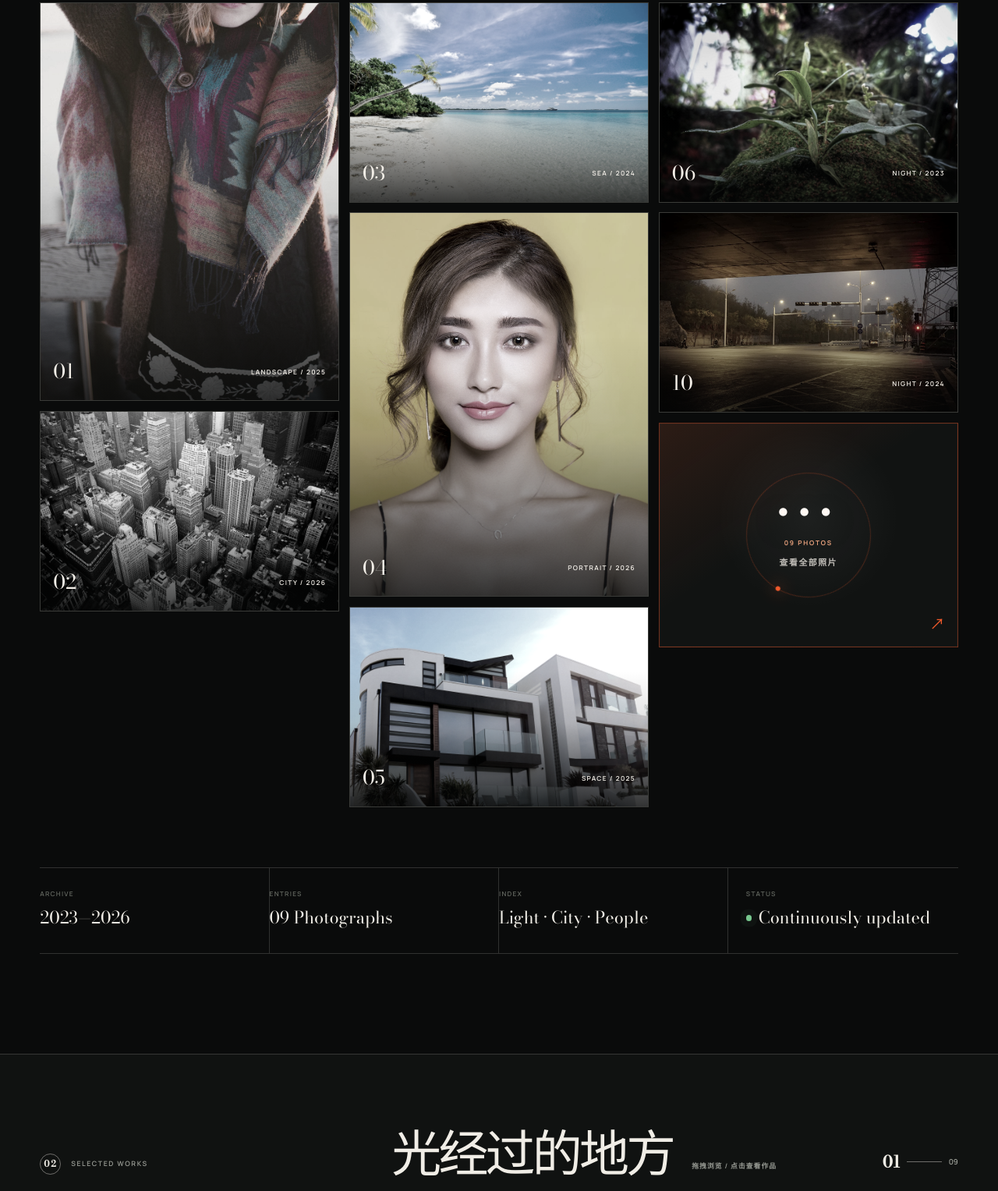
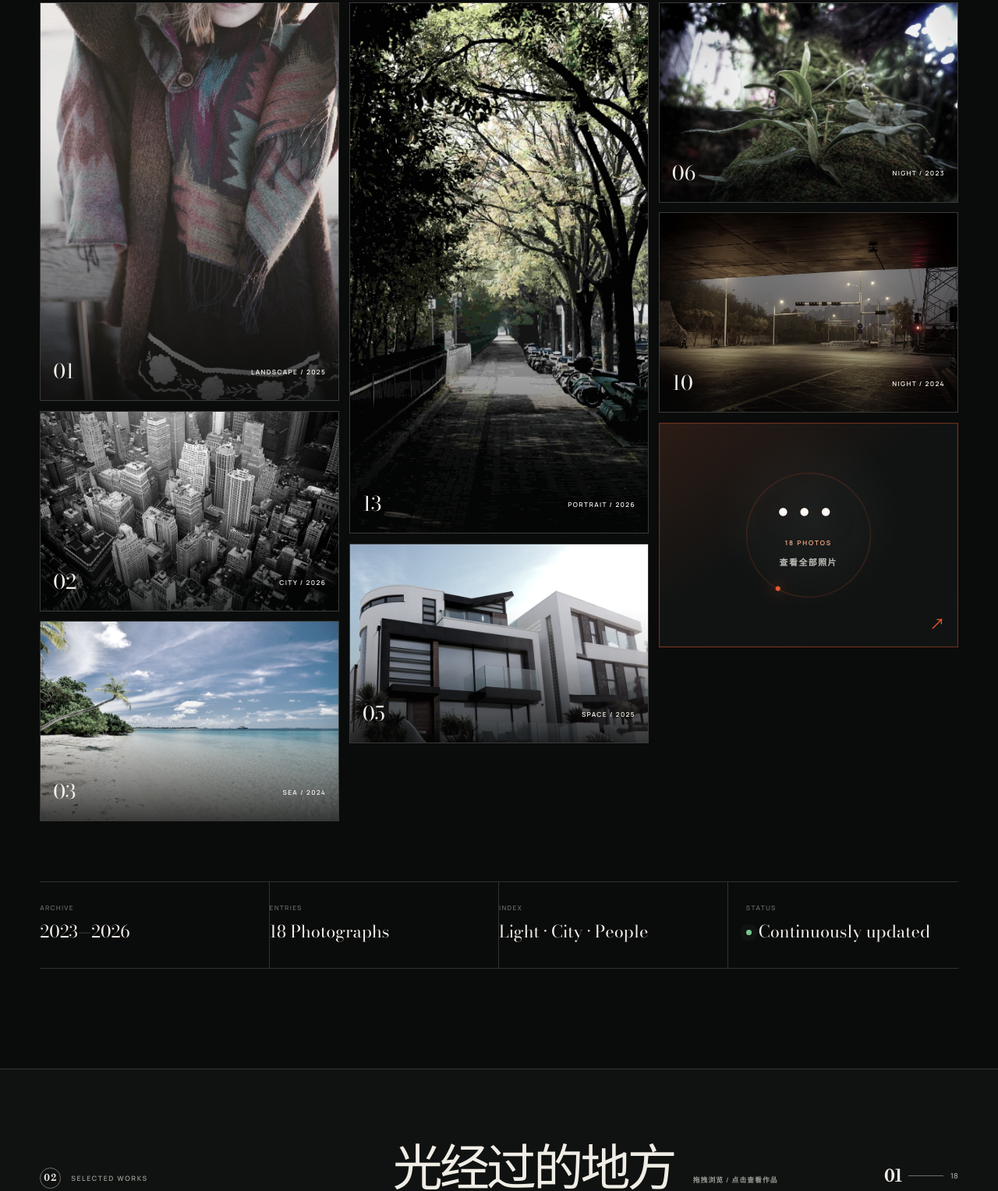
Before and after one commit to zjy2302/zhang-junyi-photo, a plain HTML site: page index.html in a window 1280 px wide. Shown: the part 1304-2831 px from the top of the page at 78% size. Drawn offline with Linux system fonts and the light colour scheme.

Commit message:
添加照片

```diff
--- a/index.html
+++ b/index.html
@@ -129,9 +129,9 @@
             <span class="archive-image"><img src="assets/photos/photo-03.jpg" alt="海平线之外" width="1800" height="1200" loading="lazy"></span>
             <span class="archive-caption"><strong>03</strong><small>Sea / 2024</small></span>
           </figure>
-          <figure class="archive-item" aria-label="查看作品归档：风经过她">
-            <span class="archive-image"><img src="assets/photos/photo-04.jpg" alt="风经过她" width="1400" height="1800" loading="lazy"></span>
-            <span class="archive-caption"><strong>04</strong><small>Portrait / 2026</small></span>
+          <figure class="archive-item" aria-label="查看作品归档：绿色">
+            <span class="archive-image"><img src="assets/photos/photo-13.jpg" alt="绿色" width="1400" height="1800" loading="lazy"></span>
+            <span class="archive-caption"><strong>13</strong><small>Portrait / 2026</small></span>
           </figure>
           <figure class="archive-item" aria-label="查看作品归档：建筑的回声">
             <span class="archive-image"><img src="assets/photos/photo-05.jpg" alt="建筑的回声" width="1800" height="1200" loading="lazy"></span>
@@ -148,7 +148,7 @@
           <a class="archive-more" href="archive.html" aria-label="查看全部照片">
             <span class="archive-more-ring" aria-hidden="true"></span>
             <span class="archive-more-mark">···</span>
-            <span class="archive-more-count">09 Photos</span>
+            <span class="archive-more-count">18 Photos</span>
             <span class="archive-more-label">查看全部照片</span>
             <span class="archive-more-arrow" aria-hidden="true">↗</span>
           </a>
@@ -156,7 +156,7 @@
 
 <div class="manifesto-data reveal">
           <div><span>Archive</span><strong>2023—2026</strong></div>
-          <div><span>Entries</span><strong>09 Photographs</strong></div>
+          <div><span>Entries</span><strong>18 Photographs</strong></div>
           <div><span>Index</span><strong>Light · City · People</strong></div>
           <div><span>Status</span><strong class="status-live"><i></i>Continuously updated</strong></div>
         </div>
@@ -171,7 +171,7 @@
             <h2 id="works-title">光经过的地方</h2>
             <p>拖拽浏览 / 点击查看作品</p>
           </div>
-          <div class="works-counter"><span id="works-current">01</span><i></i><span>09</span></div>
+          <div class="works-counter"><span id="works-current">01</span><i></i><span>18</span></div>
         </div>
 
         <div class="works-viewport">
@@ -191,9 +191,9 @@
               <span class="work-info"><span class="work-num">03</span><strong>海平线之外</strong><small>Coast / 2024</small></span>
             </button>
 
-            <button class="work-card work-card-wide" type="button" data-index="3" data-src="assets/photos/photo-04.jpg" data-title="风经过她" data-meta="杭州 · Digital · 2026" data-description="一束午后光落在墙面上。没有摆姿势，只是让她继续做手里的事。" aria-label="查看作品：风经过她">
-              <span class="work-image"><img src="assets/photos/photo-04.jpg" alt="风经过她" width="1400" height="1800" loading="lazy"></span>
-              <span class="work-info"><span class="work-num">04</span><strong>风经过她</strong><small>Portrait / 2026</small></span>
+            <button class="work-card work-card-wide" type="button" data-index="3" data-src="assets/photos/photo-13.jpg" data-title="绿色" data-meta="石家庄 · Digital · 2026" data-description="我觉得我的身体是死的，别人对我说笑，我也会笑，但是不会开心，多么美丽的绿色啊，为什么还是会难过。" aria-label="查看作品：绿色">
+              <span class="work-image"><img src="assets/photos/photo-13.jpg" alt="绿色" width="1400" height="1800" loading="lazy"></span>
+              <span class="work-info"><span class="work-num">13</span><strong>绿色</strong><small>Portrait / 2026</small></span>
             </button>
 
             <button class="work-card work-card-regular" type="button" data-index="4" data-src="assets/photos/photo-05.jpg" data-title="建筑的回声" data-meta="泉州 · Digital · 2025" data-description="阳光把巷子切成两半。我们走进阴影，又从另一边回到夏天。" aria-label="查看作品：建筑的回声">
@@ -221,7 +221,7 @@
               <span class="work-info"><span class="work-num">09</span><strong>无人的房间</strong><small>Still life / 2024</small></span>
             </button>
 
-            <button class="work-card work-card-regular" type="button" data-index="8" data-src="assets/photos/photo-10.jpg" data-title="等待" data-meta="石家庄 · Film · 2024" data-description="我知道在这个世界上，总有一个人在等着我，无论何时无论何地，我知道，她就在那里。" aria-label="查看作品：无人的房间">
+            <button class="work-card work-card-regular" type="button" data-index="8" data-src="assets/photos/photo-10.jpg" data-title="等待" data-meta="石家庄 · Film · 2024" data-description="我知道在这个世界上，总有一个人在等着我，无论何时无论何地，我知道，她就在那里。" aria-label="查看作品：等待">
               <span class="work-image"><img src="assets/photos/photo-10.jpg" alt="等待" width="1800" height="1200" loading="lazy"></span>
               <span class="work-info"><span class="work-num">10</span><strong>等待</strong><small>Still life / 2024</small></span>
             </button>
```
Also changed, not shown: assets/photos/photo-11.jpg (added), assets/photos/photo-12.jpg (added), assets/photos/photo-13.jpg (added), assets/photos/photo-14.jpg (added), assets/photos/photo-15.jpg (added), assets/photos/photo-16 .jpg (added), assets/photos/photo-17.jpg (added), assets/photos/photo-18 .jpg (added).
